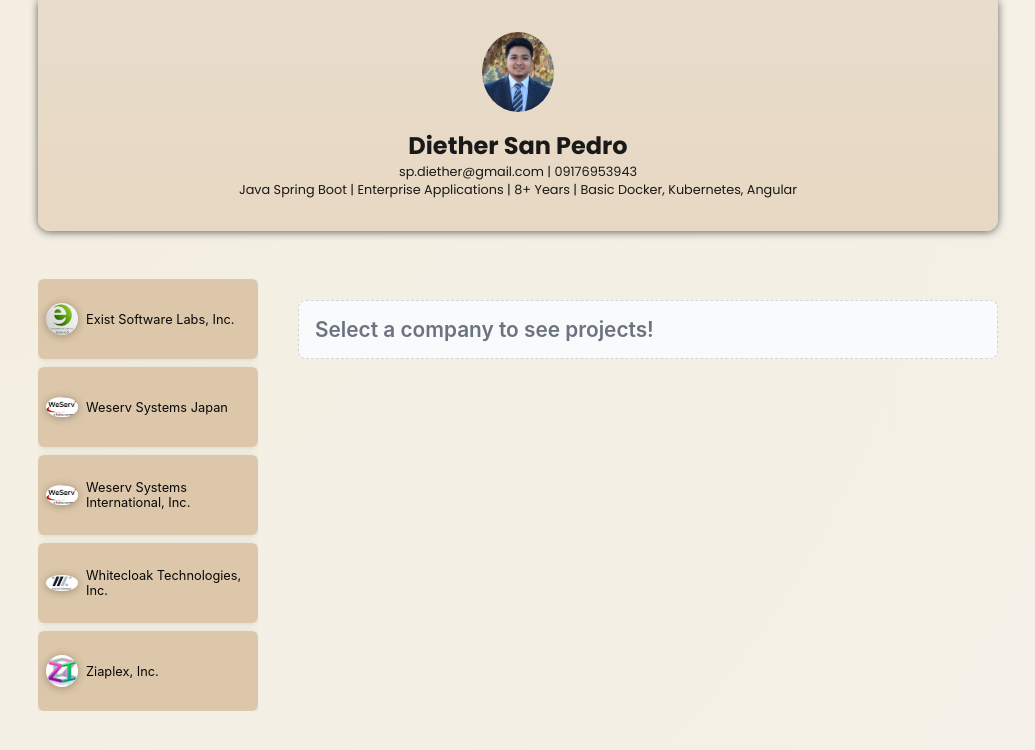
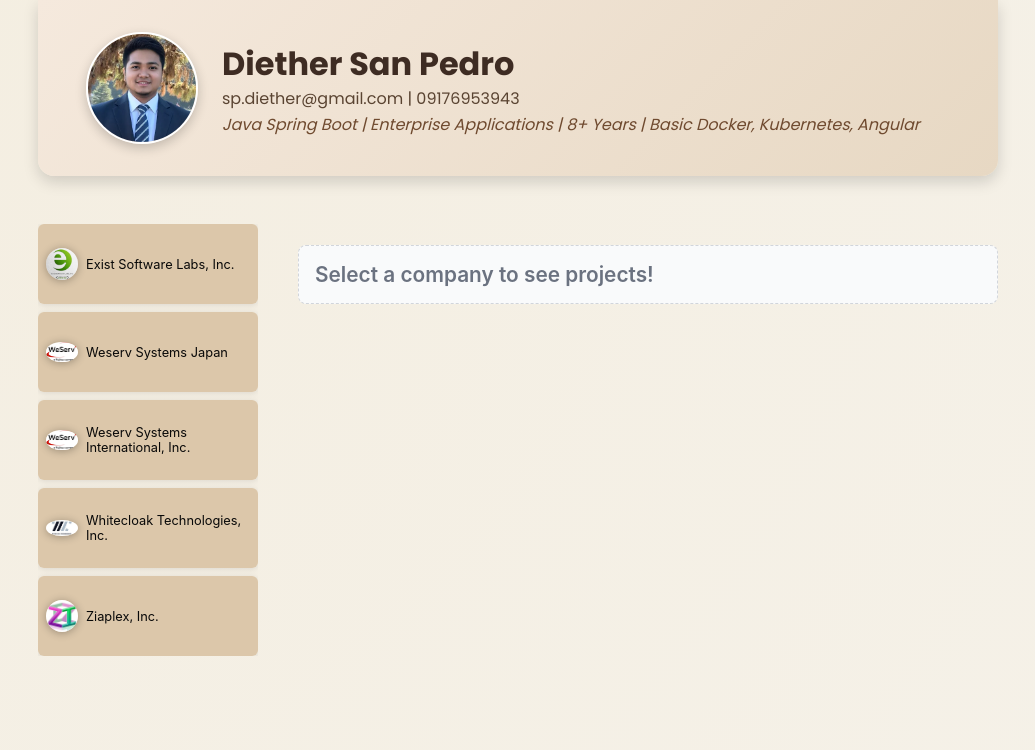
Before and after one commit to diether-sp/dsp-portfolio, an Angular app: page / in a window 1280 px wide. Shown: the top 750 px of the page, without its empty margins (122-1157 px from the left). Built offline with nearby package versions, Linux system fonts and the light colour scheme.

Commit message:
Improved header

```diff
--- a/src/app/header/header.component.css
+++ b/src/app/header/header.component.css
@@ -2,58 +2,79 @@
   display: flex;
   flex-direction: column;
   align-items: center;
-  gap: 1rem;
+  gap: 0.75rem;
   width: 90%;
   max-width: 60rem;
   margin: 0 auto 2rem auto;
+  padding: 1.5rem 1rem;
   text-align: center;
-  background: linear-gradient(
-    to bottom,
-    #E8DCCB,
-    #e7d8c3
-  );
-  padding: 1rem;
-  border-bottom-right-radius: 12px;
-  border-bottom-left-radius: 12px;
-  box-shadow: 0 1px 8px rgba(0, 0, 0, 0.6);
+  background: linear-gradient(135deg, #f5e9dd, #e7d8c3);
+  border-bottom-left-radius: 16px;
+  border-bottom-right-radius: 16px;
+  box-shadow: 0 6px 15px rgba(0, 0, 0, 0.15);
+  transition: all 0.3s ease;
 }
 
-/* img {
-  width: 3.5rem;
-  object-fit: contain;
-} */
+header:hover {
+  box-shadow: 0 10px 25px rgba(0, 0, 0, 0.2);
+}
 
 img {
   width: 6rem;
-  height: 5rem;
+  height: 6rem;
   object-fit: cover;
-  border-radius: 100%;
+  border-radius: 50%;
+  border: 2px solid #fff;
+  box-shadow: 0 4px 12px rgba(0, 0, 0, 0.2);
+  transition: transform 0.3s ease;
+}
+
+img:hover {
+  transform: scale(1.05);
 }
 
 h1 {
-  font-size: 1.25rem;
+  font-size: 1.5rem;
+  font-weight: 700;
   margin: 0;
-  padding: 0;
+  color: #3e2c23;
 }
 
 p {
   margin: 0;
-  font-size: 0.8rem;
-  text-wrap: balance;
+  font-size: 0.9rem;
+  color: #5a4432;
+  line-height: 1.4;
+  word-wrap: break-word;
 }
 
+/* Optional: tagline styling */
+p:last-child {
+  font-style: italic;
+  color: #6f4a2f;
+  margin-top: 0.25rem;
+}
+
+/* Responsive adjustments */
 @media (min-width: 768px) {
   header {
-    padding: 2rem;
+    flex-direction: row;
+    align-items: center;
+    text-align: left;
+    padding: 2rem 3rem;
+    gap: 1.5rem;
   }
 
   img {
-    width: 4.5rem;
+    width: 7rem;
+    height: 7rem;
   }
 
   h1 {
-    font-size: 1.5rem;
-    margin: 0;
-    padding: 0;
+    font-size: 2rem;
+  }
+
+  p {
+    font-size: 1rem;
   }
 }
```
Also changed, not shown: src/app/app.component.css (+0 -41 lines), src/app/app.component.html (+0 -23 lines).
